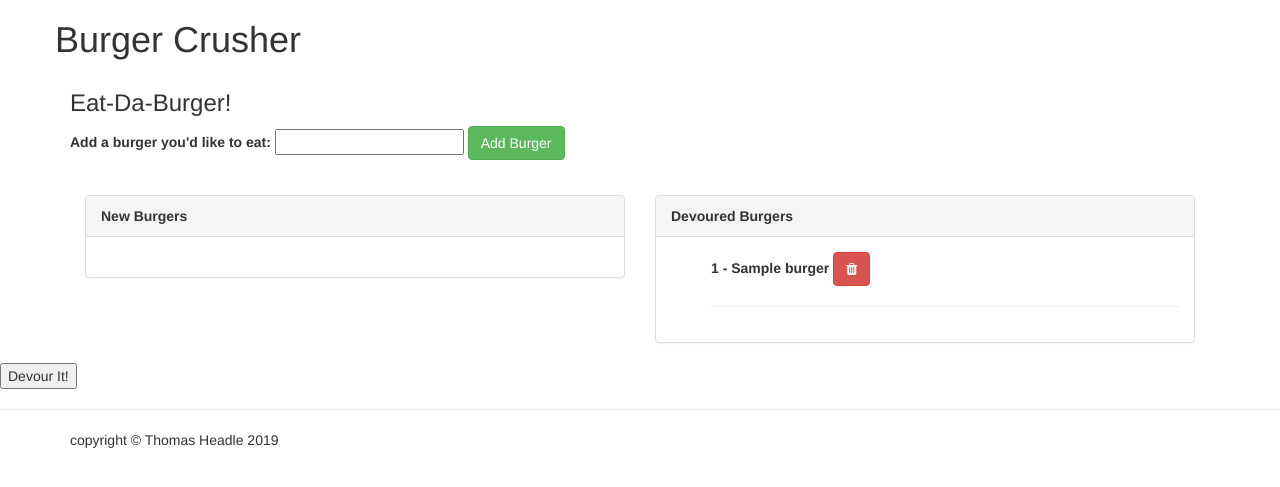
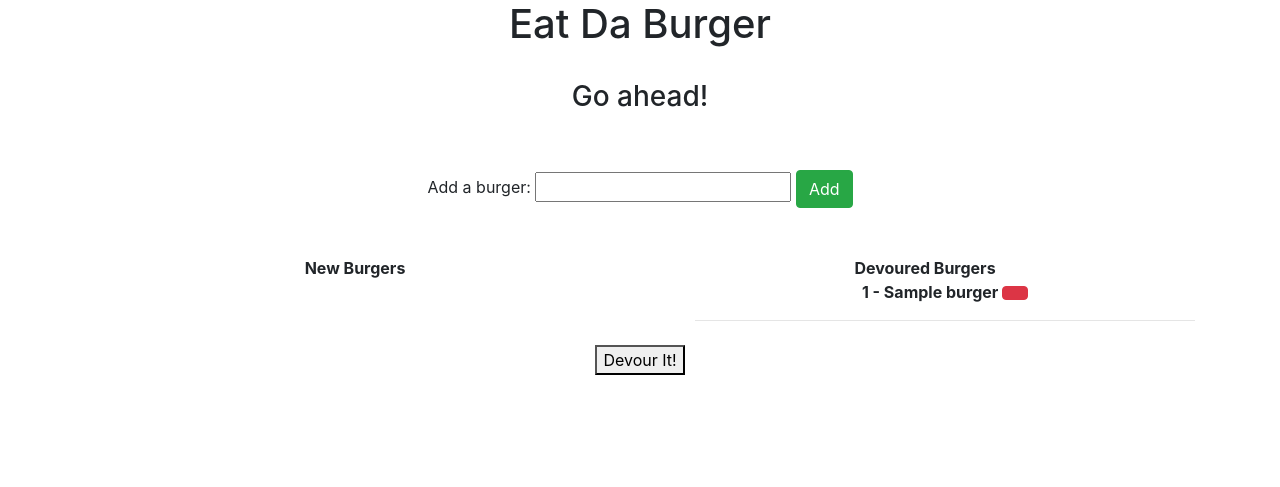
Before and after one commit to TGHeadle1371/burger, a Node server app: page / in a window 1280 px wide. Shown: the top 487 px of the page. Run offline with Node 20, Linux system fonts and the light colour scheme; tables that the repository leaves empty hold one stand-in row (values such as "Sample post"); some libraries are stand-ins or nearby versions.

Commit message:
some styles

```diff
--- a/config/connection.js
+++ b/config/connection.js
@@ -1,7 +1,5 @@
 // Set up MySQL connection.
 var mysql = require("mysql");
-require("dotenv").config;
-
 
 var connection = mysql.createConnection({
     host: "localhost",
--- a/config/orm.js
+++ b/config/orm.js
@@ -22,8 +22,6 @@ function objToSql(ob) {
             if (typeof value === "string" && value.indexOf(" ") >= 0) {
                 value = "'" + value + "'";
             }
-            // e.g. {name: 'Lana Del Grey'} => ["name='Lana Del Grey'"]
-            // e.g. {sleepy: true} => ["sleepy=true"]
             arr.push(key + "=" + value);
         }
     }
--- a/package.json
+++ b/package.json
@@ -21,6 +21,7 @@
     "body-parser": "^1.18.3",
     "express": "^4.16.4",
     "express-handlebars": "^3.0.2",
+    "method-override": "^3.0.0",
     "mysql": "^2.16.0"
   }
 }
--- a/views/index.handlebars
+++ b/views/index.handlebars
@@ -1,27 +1,24 @@
-<div class="container">
-
-    {{!-- <div class="row" id="image">
-        <img src="../../assets/burgerPattern.jpg" alt="drawing of a burger">
-    </div> --}}
-
+<div class="container text-center">
     <div class="row">
-        <h1>Burger Crusher</h1>
+        <div class="col-lg-12 center mb-5">
+            <h1>Eat Da Burger</h1>
+            <br>
+            <h3>Go ahead!</h3>
+        </div>
     </div>
 
-
-    <h3>Eat-Da-Burger!</h3>
-    <form class="create-form">
+    <form class="create-form mb-2">
 
         <div class="form-group">
-            <label for="newBurger">Add a burger you'd like to eat:</label>
+            <label for="newBurger">Add a burger: </label>
             <input type="text" id="newBurger" name="burger">
-            <button type="submit" id="addBurger" class="btn btn-success">Add Burger</button>
+            <button type="submit" id="addBurger" class="btn btn-success">Add</button>
         </div>
         &nbsp;
 
     </form>
 
-    <div class="row"></div>
+    <div class="row">
         <!-- Undevoured Burgers -->
         <div class="col-sm-6">
             <div class="panel panel-default">
@@ -31,8 +28,9 @@
                         {{#each burgers}}
                         {{#unless devoured}}
                         <span><strong> {{this.id}} - {{this.burger_name}} </strong></span>
-                    <button type="button" class="eatburger btn btn-warning" id="eatbutton" data-id="{{this.id}}"
-                        data-newDevoured="{{devour}}"><span class="fa fa-cutlery"></span></button>
+                        <button type="button" class="eatburger btn btn-primary" id="eatbutton" data-id="{{this.id}}"
+                            data-newDevoured="{{devour}}"><i class="fa fa-cutlery" aria-hidden="true"></i>
+                        </button>
                         <hr>
                         {{/unless}}
                         {{/each}}
@@ -50,7 +48,7 @@
                         {{#if devoured}}
                         <span><strong> {{this.id}} - {{this.burger_name}} </strong></span>
                         <button type="button" class="trashburger btn btn-danger" id="trashbutton" data-id="{{this.id}}"
-                        data-newDevoured="{{devour}}"><span class="fa fa-trash"></span></button>
+                            data-newDevoured="{{devour}}"><i class="fa fa-trash-o" aria-hidden="true"></i></button>
                         <hr>
                         {{/if}}
                         {{/each}}
@@ -58,8 +56,7 @@
                 </div>
             </div>
         </div>
+    </div>
+    <button class="devour mt-2" data-id="{{this.id}}" data-newsleep="{{devoured}}">Devour It!</button>
+
 </div><!-- /row -->
-
-<button class="devour" data-id="{{this.id}}" data-newsleep="{{devoured}}">Devour It!</button>
-
-</div>
--- a/views/layouts/main.handlebars
+++ b/views/layouts/main.handlebars
@@ -2,39 +2,19 @@
 <html lang="en">
 
 <head>
+    <meta charset="UTF-8">
+    <link rel="stylesheet" href="/assets/css/style.css" type="text/css" />
+    <title>Burger Crusher</title>
+    <script src="https://code.jquery.com/jquery.js"></script>
+    <link rel="stylesheet" href="https://stackpath.bootstrapcdn.com/bootstrap/4.3.1/css/bootstrap.min.css"
+        integrity="sha384-ggOyR0iXCbMQv3Xipma34MD+dH/1fQ784/j6cY/iJTQUOhcWr7x9JvoRxT2MZw1T" crossorigin="anonymous">
 
-    <title>Eat Da Burger App</title>
-    <!-- Required meta tags -->
-    <meta charset="utf-8">
-    <meta name="viewport" content="width=device-width, initial-scale=1, shrink-to-fit=no">
-    <!-- Custom CSS -->
-    <link rel="stylesheet" type="text/css" href="/public/assets/css/burger_style.css">
-    <!-- jQuery -->
-    <script src="https://code.jquery.com/jquery.js"></script>
-    <!-- Bootstap CSS -->
-    <link rel="stylesheet" href="https://maxcdn.bootstrapcdn.com/bootstrap/3.3.7/css/bootstrap.min.css">
-    <script src="https://maxcdn.bootstrapcdn.com/bootstrap/3.3.7/js/bootstrap.min.js"
-        integrity="sha384-Tc5IQib027qvyjSMfHjOMaLkfuWVxZxUPnCJA7l2mCWNIpG9mGCD8wGNIcPD7Txa"
-        crossorigin="anonymous"></script>
-    <!-- Font Awesome Icons -->
-    <link rel="stylesheet" href="https://maxcdn.bootstrapcdn.com/font-awesome/4.7.0/css/font-awesome.min.css">
-    <!-- Javascript -->
-    <script src="/public/assets/js/burger.js" type="text/javascript"></script>
+    <script src="/public/assets/css//burger_style.css"></script>
+    <script src="/public/assets/js/burger.js"></script>
 </head>
 
 <body>
-    <div>
-
-        {{{ body }}}
-
-    </div>
-    <hr>
-    <!-- /container -->
-    <footer class="center footer">
-        <div class="container">
-            <p> copyright © Thomas Headle 2019</p>
-        </div>
-    </footer>
+    {{{ body }}}
 </body>
 
 </html>
```
Also changed, not shown: public/assets/js/burger.js, 2 other files. Lines whose indentation alone changed are shown as unchanged.
